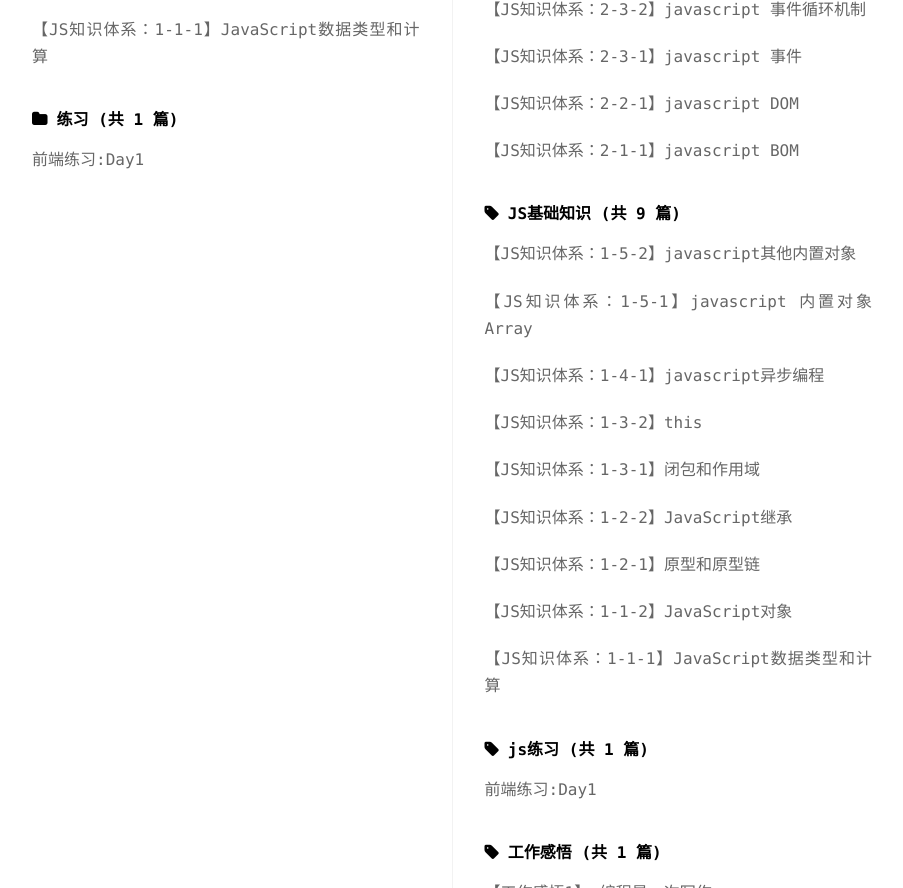
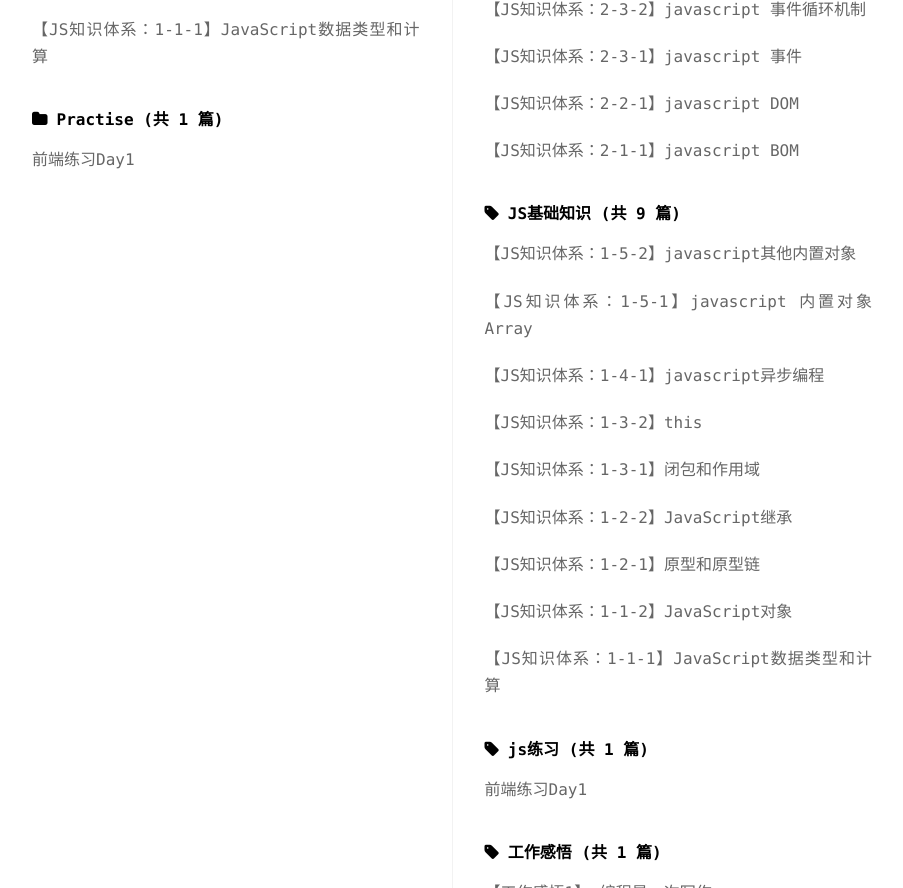
Before and after one commit to dengqiqi/dengqiqi.github.io, a Jekyll site: the page built from categories.md, in a window 1280 px wide. Shown: the part 1035-1923 px from the top of the page, without its empty margins (188-1091 px from the left). Built offline with Jekyll 4.4.1, drawn with Linux system fonts in a browser that asks for light colours; comment, search, counter and statistics services are not loaded.

Commit message:
每日练习

```diff
--- a/_posts/2020-07-21-js-practise.md
+++ b/_posts/2020-07-21-js-practise.md
@@ -1,17 +1,17 @@
 ---
-title: 前端练习:Day1
+title: 前端练习Day1
 date:  2020-07-21 19:47:16 +0800
-category: 练习
+category: Practise
 tags: ["js练习"]
 excerpt: 打卡练习模式第一天
 ---
 
 
 
-1. **这是一道大题目，把考点拆成4个小项；需要候选人用递归算法实现（限制15行代码以内实现；限制时间10分钟以内完成）**
-   **a)  创建一个长度为5的空数组arr**
-   **b)  生成一个（2~32）之间的随机整数rand**
-   **c)  把随机数rand放入到数组arr内，如果数组arr内已存在与rand相同的数字，则重新生成随机数rand并插入到arr内【需要用递归实现，不能使用for/while等循环】**
+1. **这是一道大题目，把考点拆成4个小项；需要候选人用递归算法实现（限制15行代码以内实现；限制时间10分钟以内完成）**<br />
+   **a)  创建一个长度为5的空数组arr**<br />
+   **b)  生成一个（2~32）之间的随机整数rand**<br />
+   **c)  把随机数rand放入到数组arr内，如果数组arr内已存在与rand相同的数字，则重新生成随机数rand并插入到arr内【需要用递归实现，不能使用for/while等循环】**<br />
    **d)  最终输出一个长度为5，且内容不重复的数组arr**
 
    我的答案：
```
